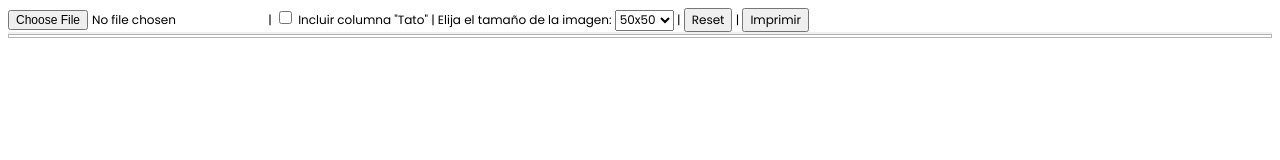
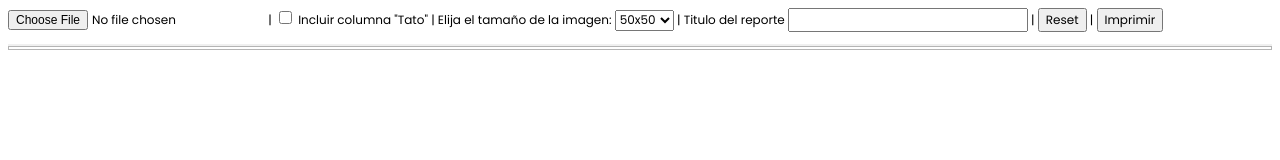
Before and after one commit to javierwnk/report-maker, a plain HTML site: page index.html in a window 1280 px wide. Drawn offline with nearby package versions, Linux system fonts and the light colour scheme.

Commit message:
Title generator added

```diff
--- a/index.html
+++ b/index.html
@@ -30,10 +30,15 @@
             <option value="80">80x80</option>
           </select> |
 
+          <label for="title">Titulo del reporte</label>
+          <input type="text" name="title" id="title" oninput="writeTitle()"> |
+
           <input type="reset" value="Reset"> |
 
         <input type='button' onclick='window.print();' value='Imprimir' />
     </form>
+
+    <h3 id="titleWrite"></h3>
 
     <table>
         <thead>
--- a/script.js
+++ b/script.js
@@ -81,3 +81,7 @@ const imageSize = () => {
         image.style.height = `${document.getElementById("tamano").value}px`
     } )
 }
+
+const writeTitle = () => {
+    document.getElementById("titleWrite").innerText = document.getElementById("title").value
+}
```
